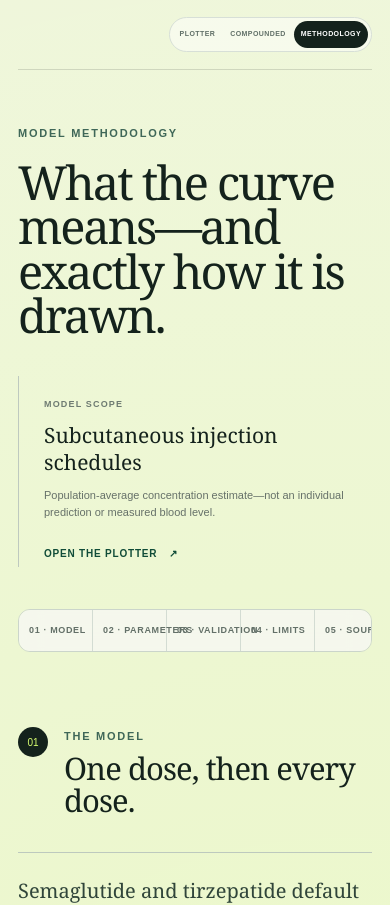
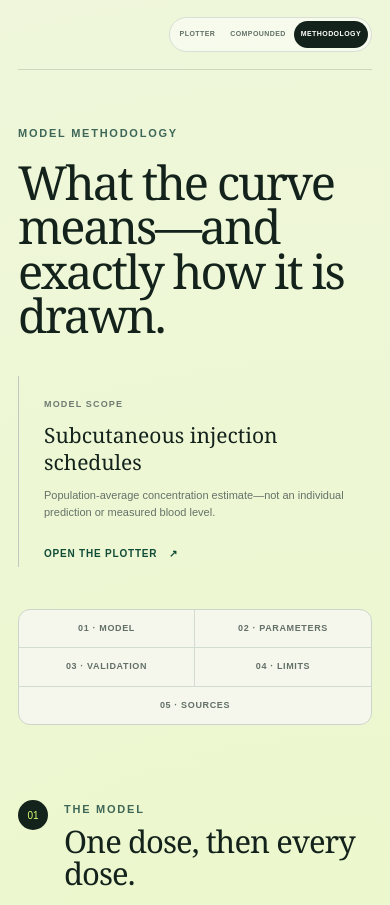
Before and after one commit to dev1niscool/glp1concentration, a Next.js app: page /methodology in a window 390 px wide. Shown: the top 905 px of the page. Built offline with nearby package versions, Linux system fonts and the light colour scheme; no server answers.

Commit message:
Fix mobile methodology navigation

```diff
--- a/app/globals.css
+++ b/app/globals.css
@@ -339,8 +339,11 @@ footer p { margin: 0; font-size: 10px; }
   .method-cards article + article { padding-left: 0; border-left: 0; }
   .caveat-section > div:first-child { align-items: flex-start; }
   .method-hero h1 { font-size: 47px; }
-  .method-nav { grid-template-columns: repeat(5, minmax(74px,1fr)); overflow-x: auto; }
-  .method-nav a { white-space: nowrap; }
+  .method-nav { position: static; top: auto; z-index: auto; grid-template-columns: repeat(2,minmax(0,1fr)); overflow: hidden; backdrop-filter: none; }
+  .method-nav a { min-width: 0; padding: 12px 8px; border-right: 0; border-bottom: 1px solid #d3dcd3; white-space: normal; }
+  .method-nav a:nth-child(odd):not(:last-child) { border-right: 1px solid #d3dcd3; }
+  .method-nav a:last-child { grid-column: 1 / -1; border-bottom: 0; }
+  .method-block, .method-sources { scroll-margin-top: 20px; }
   .equation-grid, .parameter-notes, .check-grid { grid-template-columns: 1fr; }
   .parameter-notes article + article { padding-left: 0; border-left: 0; border-top: 1px solid #bdc9be; }
   .equation-card { padding: 21px 18px; }
```
